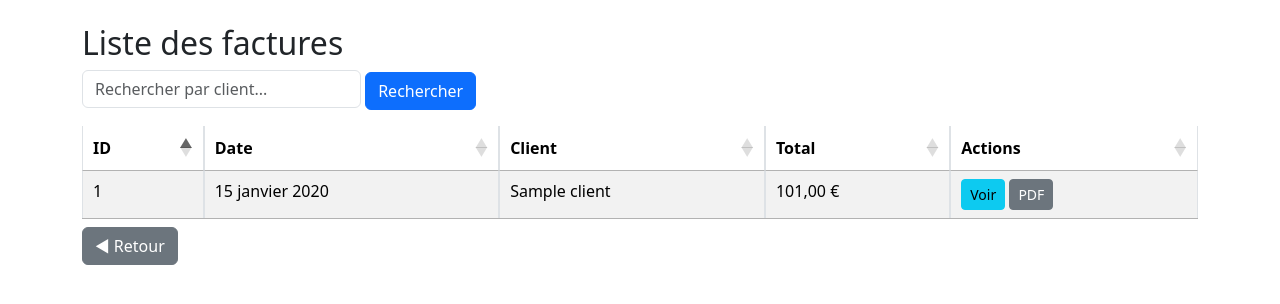
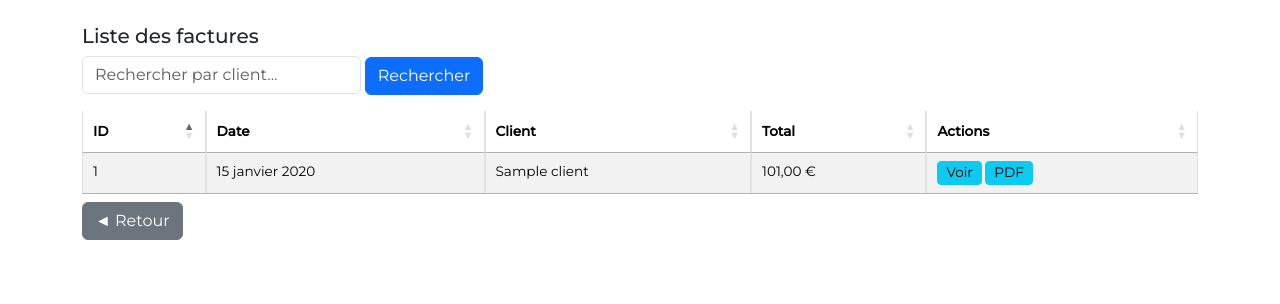
Before and after one commit to doolieSoft/facturation, a Django app: page /factures/ in a window 1280 px wide. Shown: the top 304 px of the page. Run offline with Django 5.2, Linux system fonts and the light colour scheme; tables that the repository leaves empty hold one stand-in row (values such as "Sample post"); some libraries are stand-ins or nearby versions.

Commit message:
- ajout d'une police montserrat - ajout d'un chemin de sauvegarde des factures pdf dans le modele facture, ainsi il n'y a qu'une seule facture générée et stockée

```diff
--- a/clients/templates/clients/client_list.html
+++ b/clients/templates/clients/client_list.html
@@ -6,7 +6,7 @@
     <thead>
     <tr>
       <th>Nom</th>
-      <th>TVA</th>
+      <th>Numéro TVA</th>
       <th>Téléphone</th>
       <th>Email</th>
       <th>Actions</th>
@@ -16,7 +16,7 @@
     {% for client in clients %}
       <tr>
         <td>{{ client.nom }}</td>
-        <td>{{ client.tva }}</td>
+        <td>{{ client.numero_tva }}</td>
         <td>{{ client.telephone }}</td>
         <td>{{ client.email }}</td>
         <td>
--- a/facturation/settings.py
+++ b/facturation/settings.py
@@ -115,6 +115,10 @@ USE_TZ = True
 # https://docs.djangoproject.com/en/5.2/howto/static-files/
 
 STATIC_URL = 'static/'
+STATICFILES_DIRS = [BASE_DIR / "static"]
+
+MEDIA_URL = '/media/'
+MEDIA_ROOT = BASE_DIR / 'media'
 
 # Default primary key field type
 # https://docs.djangoproject.com/en/5.2/ref/settings/#default-auto-field
--- a/facturation/urls.py
+++ b/facturation/urls.py
@@ -1,14 +1,15 @@
 # facturation/urls.py
-
+from django.conf import settings
+from django.conf.urls.static import static
 from django.contrib import admin
 from django.urls import path, include
 
 urlpatterns = [
-    path('admin/', admin.site.urls),
-    path("", include("pages.urls")),  # page d'accueil
-    path("clients/", include("clients.urls")),
+                  path('admin/', admin.site.urls),
+                  path("", include("pages.urls")),  # page d'accueil
+                  path("clients/", include("clients.urls")),
 
-    path('prestations/', include('prestations.urls')),
-    path('factures/', include('factures.urls')),
+                  path('prestations/', include('prestations.urls')),
+                  path('factures/', include('factures.urls')),
 
-]
+              ] + static(settings.MEDIA_URL, document_root=settings.MEDIA_ROOT)
--- a/factures/models.py
+++ b/factures/models.py
@@ -9,6 +9,7 @@ from prestations.models import Prestation
 class Facture(models.Model):
     client = models.ForeignKey(Client, on_delete=models.CASCADE)
     date = models.DateField(auto_now_add=True)
+    pdf_filename = models.CharField(max_length=255, blank=True, null=True)
 
     def __str__(self):
         return f"Facture {self.id} - {self.client.nom}"
--- a/factures/templates/factures/facture_list.html
+++ b/factures/templates/factures/facture_list.html
@@ -5,11 +5,12 @@
   <h2>Liste des factures</h2>
 
   <form method="get" class="mb-3">
-  <input type="text" name="q" placeholder="Rechercher par client..." value="{{ request.GET.q }}" class="form-control w-25 d-inline">
+    <input type="text" name="q" placeholder="Rechercher par client..." value="{{ request.GET.q }}"
+           class="form-control w-25 d-inline">
     <button type="submit" class="btn btn-primary">Rechercher</button>
   </form>
 
-<table id="factures-table" class="table table-striped table-bordered">
+  <table id="factures-table" class="table table-sm table-striped table-bordered">
     <thead>
     <tr>
       <th>ID</th>
@@ -28,7 +29,11 @@
         <td>{{ facture.total_tvac|floatformat:2 }} €</td>
         <td>
           <a href="{% url 'facture_detail' facture.pk %}" class="btn btn-sm btn-info">Voir</a>
-        <a href="{% url 'generer_pdf' facture.pk %}" class="btn btn-sm btn-secondary" target="_blank">PDF</a>
+          {% if facture.pdf_filename %}
+            <a href="/{{ facture.pdf_filename }}" class="btn btn-sm btn-info" target="_blank">PDF</a>
+          {% else %}
+           PDF pas encore généré
+          {% endif %}
         </td>
       </tr>
     {% endfor %}
@@ -47,7 +52,8 @@
             <a class="page-link" href="?q={{ request.GET.q }}&page={{ page_obj.previous_page_number }}">&lsaquo;</a>
           </li>
         {% endif %}
-    <li class="page-item disabled"><span class="page-link">Page {{ page_obj.number }} sur {{ page_obj.paginator.num_pages }}</span></li>
+        <li class="page-item disabled"><span
+          class="page-link">Page {{ page_obj.number }} sur {{ page_obj.paginator.num_pages }}</span></li>
         {% if page_obj.has_next %}
           <li class="page-item">
             <a class="page-link" href="?q={{ request.GET.q }}&page={{ page_obj.next_page_number }}">&rsaquo;</a>
--- a/factures/utils.py
+++ b/factures/utils.py
@@ -133,7 +133,7 @@ def create_invoice(data, config, filename="facture.pdf"):
     return filename  # <- utile pour FileResponse
 
 
-def generer_pdf_facture(facture, output_path=None):
+def generer_pdf_facture(facture, output_path="media/factures"):
     """
     Génère un PDF pour une instance de modèle `Facture`.
     """
--- a/factures/views.py
+++ b/factures/views.py
@@ -79,6 +79,10 @@ class FactureCreateView(CreateView):
                 except Prestation.DoesNotExist:
                     pass  # ou log si tu veux
 
+        pdf_filename = generer_pdf_facture(facture)
+        facture.pdf_filename = pdf_filename
+        facture.save()
+
         # 3. Redirection vers la page de détail
         return redirect(reverse("facture_detail", args=[facture.pk]))
 
--- /dev/null
+++ b/static/css/style.css
@@ -0,0 +1,38 @@
+body {
+    font-family: 'Montserrat', sans-serif;
+    font-size: 0.9rem; /* Taille plus petite que la normale Bootstrap */
+    color: #212529; /* Couleur texte standard Bootstrap */
+}
+
+h2, h4 {
+    font-weight: 500;
+    font-size: 1.25rem;
+}
+
+label {
+    font-weight: 500;
+    font-size: 0.85rem;
+}
+
+input, select, button {
+    font-size: 0.85rem;
+}
+
+table th, table td {
+    font-size: 0.85rem;
+}
+
+small {
+    font-size: 0.75rem;
+}
+
+.table-sm td, .table-sm th {
+  padding-top: 0.2rem;
+  padding-bottom: 0.2rem;
+  font-size: 0.85rem;
+}
+
+.btn-sm {
+  padding: 0.05rem 0.5rem;
+  font-size: 0.85rem;
+}
--- a/templates/base.html
+++ b/templates/base.html
@@ -1,3 +1,4 @@
+{% load static %}
 <!DOCTYPE html>
 <html lang="fr">
 <head>
@@ -5,6 +6,8 @@
   <title>Gestion de facturation</title>
   <link rel="stylesheet" href="https://cdn.jsdelivr.net/npm/bootstrap@5.3.3/dist/css/bootstrap.min.css">
   <script src="https://unpkg.com/htmx.org@1.9.12"></script>
+  <link href="https://fonts.googleapis.com/css2?family=Montserrat:wght@400;500&display=swap" rel="stylesheet">
+  <link rel="stylesheet" href="{% static 'css/style.css' %}">
 </head>
 <body>
 <div class="container mt-4">
```
Lines whose indentation alone changed are shown as unchanged.
